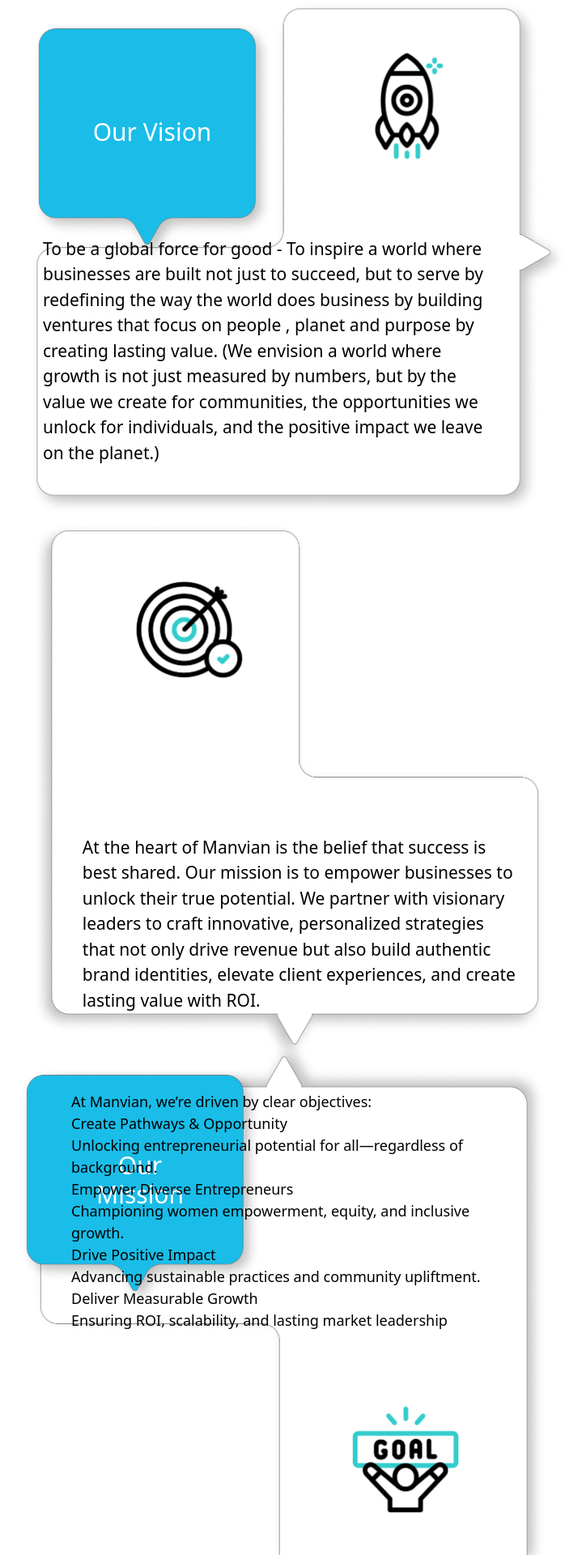
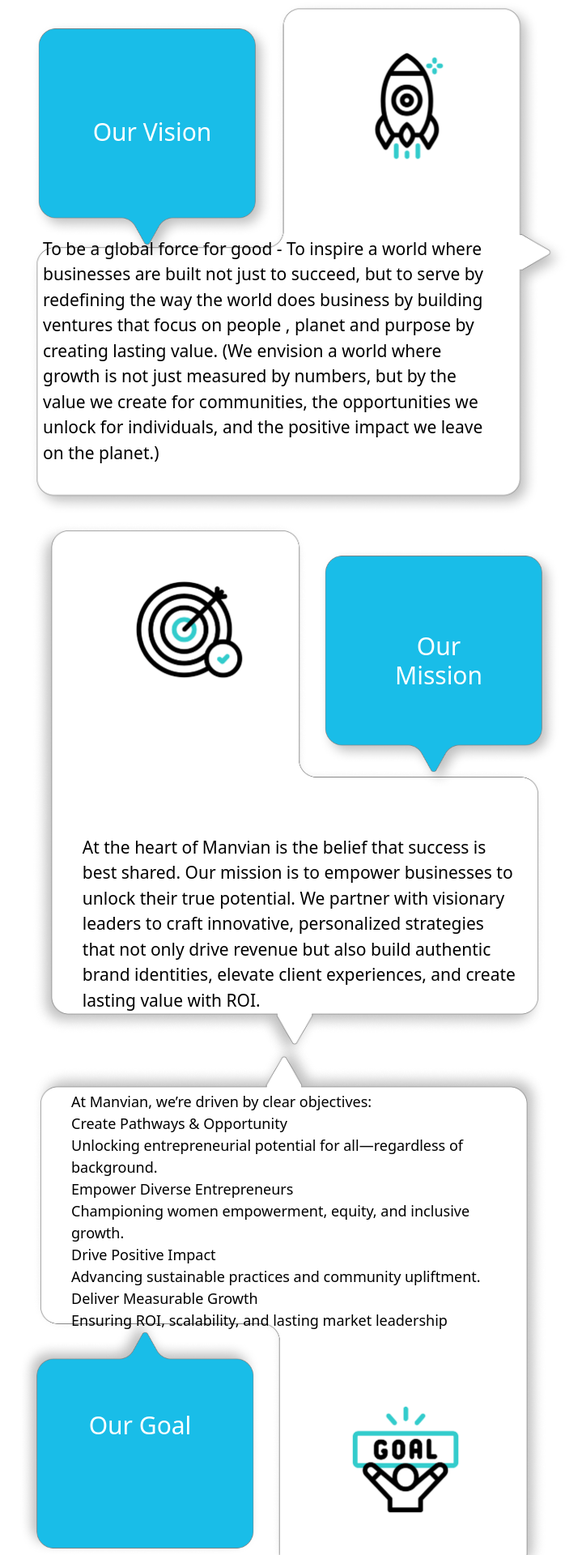
Before and after one commit to rejoyj/Manvian-Web, a React (Vite) app in the folder Manvian/: page / in a window 1280 px wide. Shown: the top 1920 px of the page at 81% size, without its empty margins (2-721 px from the left). Built offline with nearby package versions, Linux system fonts and the light colour scheme.

Commit message:
Error Done

```diff
--- a/Manvian/src/Component/LeftBottom.css
+++ b/Manvian/src/Component/LeftBottom.css
@@ -9,31 +9,19 @@
   position: relative;
   display: inline-block;
 
-<<<<<<< Updated upstream
-<<<<<<< Updated upstream
+
 }
 
 .icon-left-bottom{
 position: absolute;
  bottom: 40px;
 right: 100px;
-=======
->>>>>>> Stashed changes
-=======
->>>>>>> Stashed changes
+
 }
 
 .blue-box-lb {
   position: absolute;
-<<<<<<< Updated upstream
-<<<<<<< Updated upstream
   top: -25px; /* adjust as needed */
-=======
-  top: -15px; /* adjust as needed */
->>>>>>> Stashed changes
-=======
-  top: -15px; /* adjust as needed */
->>>>>>> Stashed changes
   left: 0px; /* adjust as needed */
   z-index: 1;
   padding-top: 350px;
@@ -41,7 +29,6 @@
 
 .blue-box-lb h1 {
   position: absolute;
-
   top: 75%; /* vertical center */
   left: 50%; /* horizontal center */
   transform: translate(-50%, -50%); /* center alignment */
--- a/Manvian/src/Component/LeftTop.css
+++ b/Manvian/src/Component/LeftTop.css
@@ -7,14 +7,7 @@
 .container {
   position: relative;
   display: inline-block;
-<<<<<<< Updated upstream
-<<<<<<< Updated upstream
-=======
 
->>>>>>> Stashed changes
-=======
-
->>>>>>> Stashed changes
 }
 
 .blue-box {
--- a/Manvian/src/Component/RightBottom.css
+++ b/Manvian/src/Component/RightBottom.css
@@ -8,6 +8,7 @@
 
   position: relative;
   display: inline-block;
+
 
 
 }
@@ -40,7 +41,7 @@
 
 .container-rb p {
   position: absolute;
-  top: 75px;
+  top: 45px;
   right: 25px; /* Adjust as needed */
   color: black;
   font-size: 17px;
--- a/Manvian/src/Component/RightTop.css
+++ b/Manvian/src/Component/RightTop.css
@@ -13,15 +13,7 @@
 
 .blue-box-rt {
   position: absolute;
-<<<<<<< Updated upstream
-<<<<<<< Updated upstream
   top: 20px; /* adjust as needed */
-=======
-  top: 15px; /* adjust as needed */
->>>>>>> Stashed changes
-=======
-  top: 15px; /* adjust as needed */
->>>>>>> Stashed changes
   right: 0px; /* adjust as needed */
   z-index: 1;
   padding-top: 20px;
```
